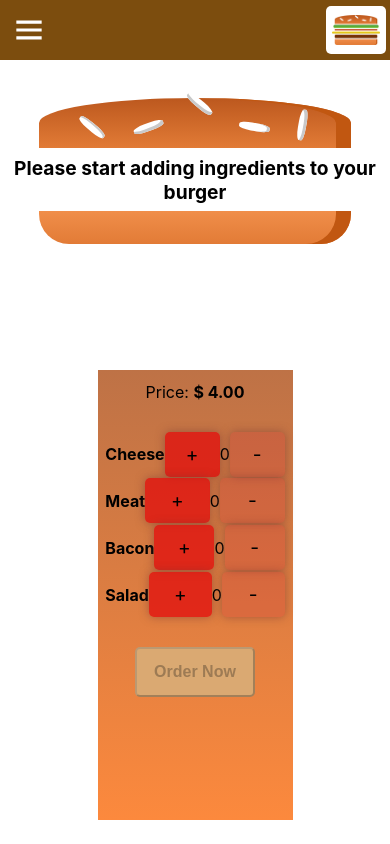
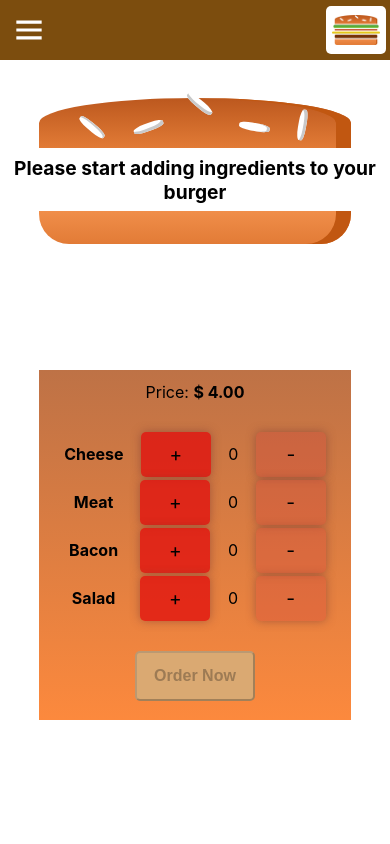
Before and after one commit to Burhan-Rashid/burger-builder, a React (Create React App) app: page / in a window 390 px wide. Built offline with nearby package versions, Linux system fonts and the light colour scheme.

Commit message:
Fixed mobile responsiveness for build controls

```diff
--- a/src/components/BuildControls/BuildControls.css
+++ b/src/components/BuildControls/BuildControls.css
@@ -1,6 +1,6 @@
 .BuildControls {
-  width: 50%;
-  height: 450px;
+  width: 80%;
+  height: 350px;
   margin: 2% auto;
   box-sizing: border-box;
   text-align: center;
@@ -36,3 +36,9 @@
   transform: scale(1.1);
   transition: all 0.3s ease-in-out;
 }
+@media (min-width: 620px) {
+  .BuildControls {
+    width: 50%;
+    height: 450px;
+  }
+}
```
